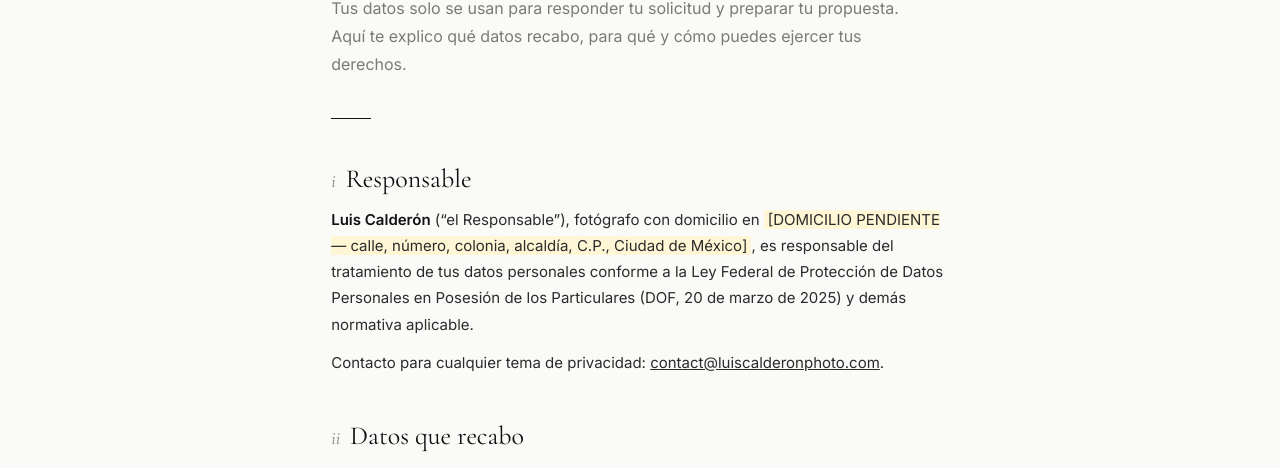
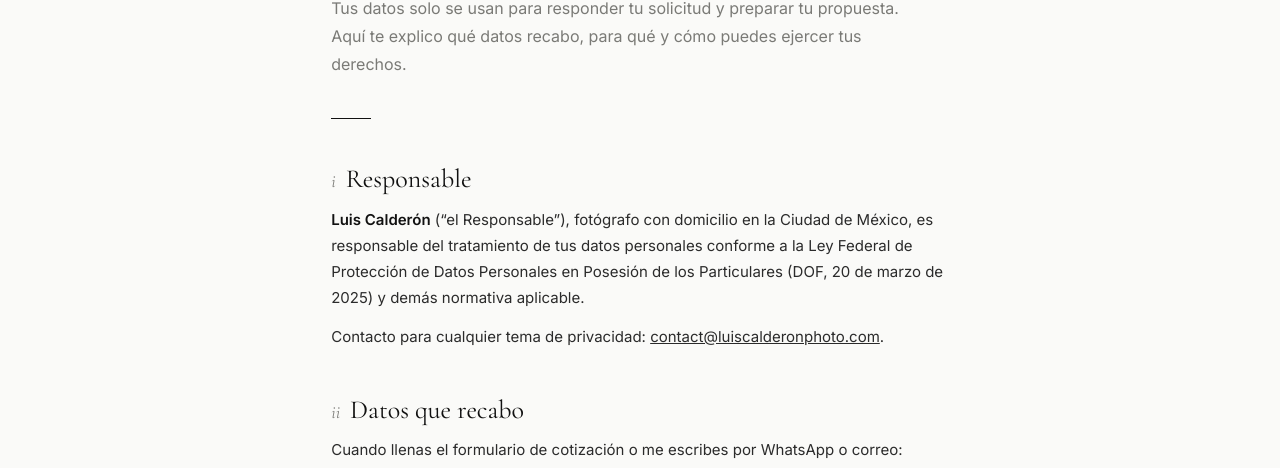
Before and after one commit to Amuleka/luis-calderon-preview, a plain HTML site: page aviso-de-privacidad.html in a window 1280 px wide. Shown: the part 252-720 px from the top of the page. Drawn offline with nearby package versions, Linux system fonts and the light colour scheme.

Commit message:
Aviso: interim domicilio (Ciudad de México) until Luis sends colonia/alcaldía/CP
Co-Authored-By: Claude Opus 5.5 <noreply@anthropic.com>

```diff
--- a/aviso-de-privacidad.html
+++ b/aviso-de-privacidad.html
@@ -36,7 +36,6 @@ li{margin:6px 0}
 strong{font-weight:600;color:var(--ink)}
 .box{border:1px solid var(--line);padding:20px 22px;margin-top:14px;background:#fff}
 .box p{margin:0}
-.todo{background:#fff6d6;padding:0 4px}
 .updated{margin-top:56px;font-size:13px;color:var(--muted)}
 footer{border-top:1px solid var(--line);padding:28px var(--pad);font-size:12px;color:var(--muted);text-align:center}
 footer a{text-decoration:none;border-bottom:1px solid var(--line)}
@@ -57,7 +56,7 @@ footer a{text-decoration:none;border-bottom:1px solid var(--line)}
   <div class="rule" aria-hidden="true"></div>
 
   <h2><span>i</span>Responsable</h2>
-  <p><strong>Luis Calderón</strong> (“el Responsable”), fotógrafo con domicilio en <span class="todo">[DOMICILIO PENDIENTE — calle, número, colonia, alcaldía, C.P., Ciudad de México]</span>, es responsable del tratamiento de tus datos personales conforme a la Ley Federal de Protección de Datos Personales en Posesión de los Particulares (DOF, 20 de marzo de 2025) y demás normativa aplicable.</p>
+  <p><strong>Luis Calderón</strong> (“el Responsable”), fotógrafo con domicilio en la Ciudad de México, es responsable del tratamiento de tus datos personales conforme a la Ley Federal de Protección de Datos Personales en Posesión de los Particulares (DOF, 20 de marzo de 2025) y demás normativa aplicable.</p>
   <p>Contacto para cualquier tema de privacidad: <a href="mailto:contact@luiscalderonphoto.com">contact@luiscalderonphoto.com</a>.</p>
 
   <h2><span>ii</span>Datos que recabo</h2>
```
